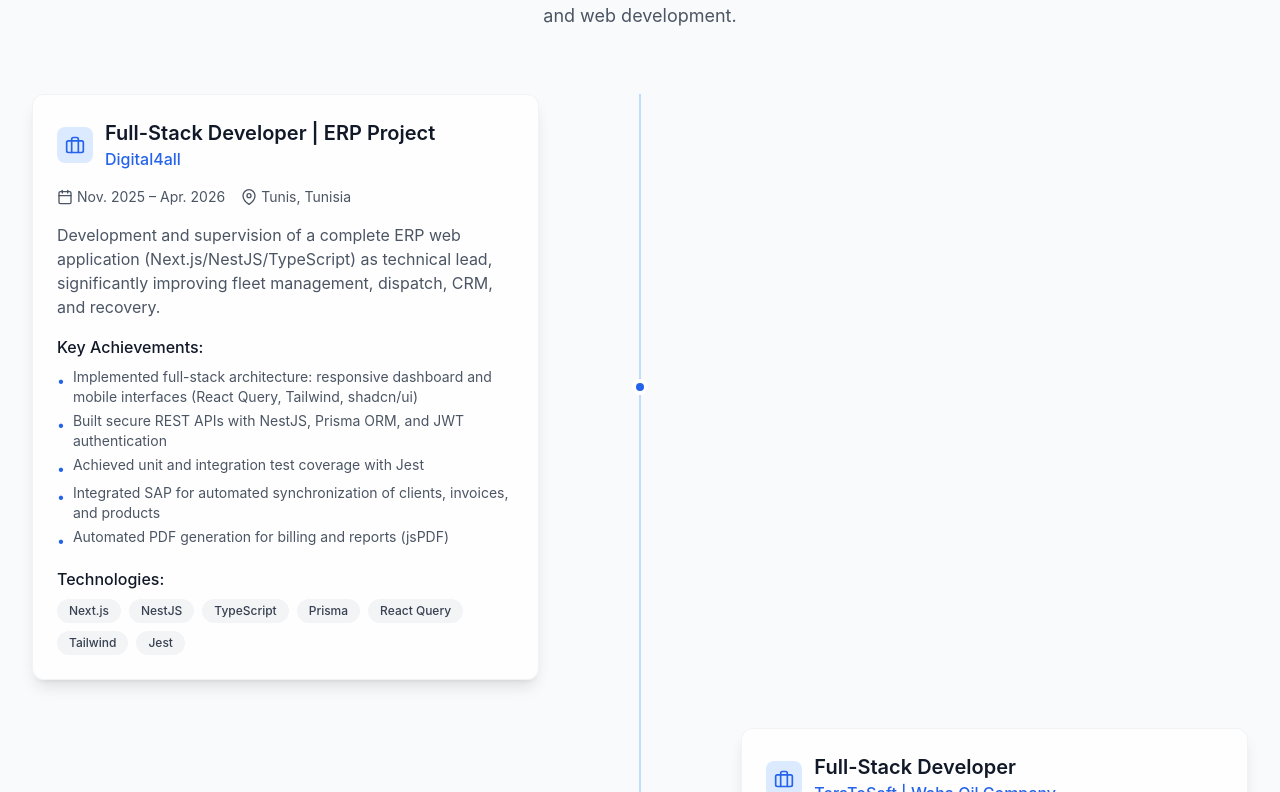
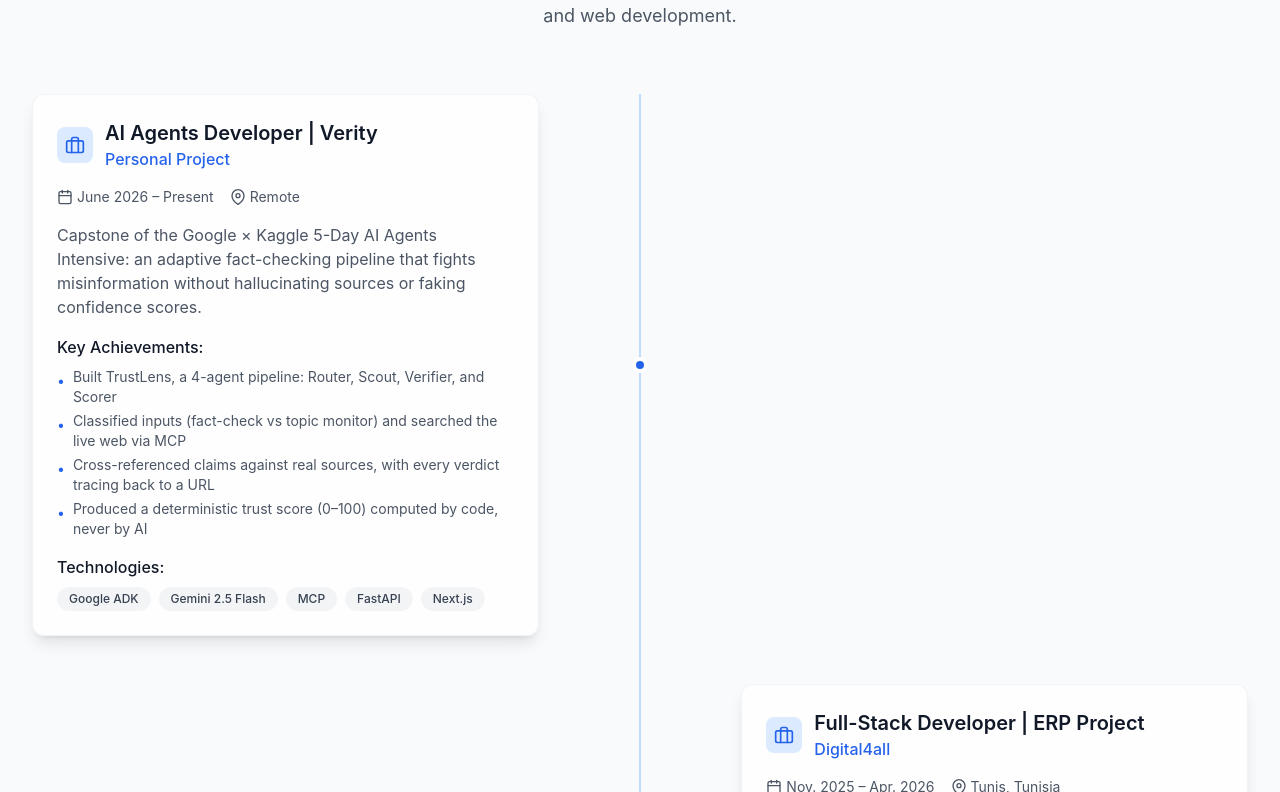
Before and after one commit to saifdine00/SAIF-template, a React (Create React App) app: page / in a window 1280 px wide. Shown: the part 2108-2900 px from the top of the page. Built offline with nearby package versions, Linux system fonts and the light colour scheme.

Commit message:
feat: add new AI Agents project to Experience and Projects components, including detailed descriptions and updated project IDs

```diff
--- a/src/components/Experience.js
+++ b/src/components/Experience.js
@@ -4,6 +4,21 @@
 
 const Experience = () => {
   const experiences = [
+    {
+      type: 'work',
+      title: 'AI Agents Developer | Verity',
+      company: 'Personal Project',
+      location: 'Remote',
+      period: 'June 2026 – Present',
+      description: 'Capstone of the Google × Kaggle 5-Day AI Agents Intensive: an adaptive fact-checking pipeline that fights misinformation without hallucinating sources or faking confidence scores.',
+      highlights: [
+        'Built TrustLens, a 4-agent pipeline: Router, Scout, Verifier, and Scorer',
+        'Classified inputs (fact-check vs topic monitor) and searched the live web via MCP',
+        'Cross-referenced claims against real sources, with every verdict tracing back to a URL',
+        'Produced a deterministic trust score (0–100) computed by code, never by AI'
+      ],
+      technologies: ['Google ADK', 'Gemini 2.5 Flash', 'MCP', 'FastAPI', 'Next.js']
+    },
     {
       type: 'work',
       title: 'Full-Stack Developer | ERP Project',
--- a/src/components/Projects.js
+++ b/src/components/Projects.js
@@ -8,6 +8,26 @@
   const projects = [
     {
       id: 1,
+      title: "Verity — Adaptive Fact-Checking Pipeline",
+      description: "Capstone from the Google × Kaggle 5-Day AI Agents Intensive: a multi-agent system that fights misinformation without hallucinating sources or faking confidence scores.",
+      image: "/api/placeholder/600/400",
+      technologies: ["Google ADK", "Gemini 2.5 Flash", "MCP", "FastAPI", "Next.js"],
+      features: [
+        "Four specialized agents: Router, Scout, Verifier, and Scorer",
+        "Live web search via Model Context Protocol (MCP)",
+        "Deterministic trust score (0–100) computed by code, never by AI",
+        "Every claim traces back to a real, auditable URL"
+      ],
+      status: "Beta",
+      timeline: "July 2025",
+      team: "Collaborative project",
+      category: "AI Agents",
+      gradient: "from-sky-500 to-indigo-600",
+      demoUrl: "https://lnkd.in/e-94wpXG",
+      githubUrl: "#"
+    },
+    {
+      id: 2,
       title: "ERP System - Digital4all",
       description: "Complete ERP web application for fleet management, dispatch, CRM, and recovery with SAP integration and automated PDF billing.",
       image: "/api/placeholder/600/400",
@@ -27,7 +47,7 @@
       githubUrl: "#"
     },
     {
-      id: 2,
+      id: 3,
       title: "Employee Portal - Waha Oil Company",
       description: "A comprehensive employee management system with role-based authentication, medical invoice processing, and bilingual support.",
       image: "/api/placeholder/600/400",
@@ -47,7 +67,7 @@
       githubUrl: "#"
     },
     {
-      id: 3,
+      id: 4,
       title: "Corporate Website - Waha Oil Company",
       description: "Modern corporate website with dynamic content management, tender system, and comprehensive back office.",
       image: "/api/placeholder/600/400",
@@ -67,7 +87,7 @@
       githubUrl: "#"
     },
     {
-      id: 4,
+      id: 5,
       title: "Best Deal - Price Comparison Platform",
       description: "Innovative e-commerce price comparison application with web scraping capabilities and intuitive user interface.",
       image: "/api/placeholder/600/400",
@@ -87,7 +107,7 @@
       githubUrl: "#"
     },
     {
-      id: 5,
+      id: 6,
       title: "BIAL-X ERP Integration",
       description: "Internal web application for optimized management with FitNet ERP integration and PDF processing capabilities.",
       image: "/api/placeholder/600/400",
@@ -243,6 +263,8 @@
             <div className="flex gap-3">
               <motion.a
                 href={project.demoUrl}
+                target={project.demoUrl !== '#' ? '_blank' : undefined}
+                rel={project.demoUrl !== '#' ? 'noopener noreferrer' : undefined}
                 className="flex-1 flex items-center justify-center gap-2 bg-primary-600 hover:bg-primary-700 text-white py-2 px-4 rounded-lg text-sm font-medium transition-all duration-300 group/btn"
                 whileHover={{ scale: 1.02, y: -1 }}
                 whileTap={{ scale: 0.98 }}
```
